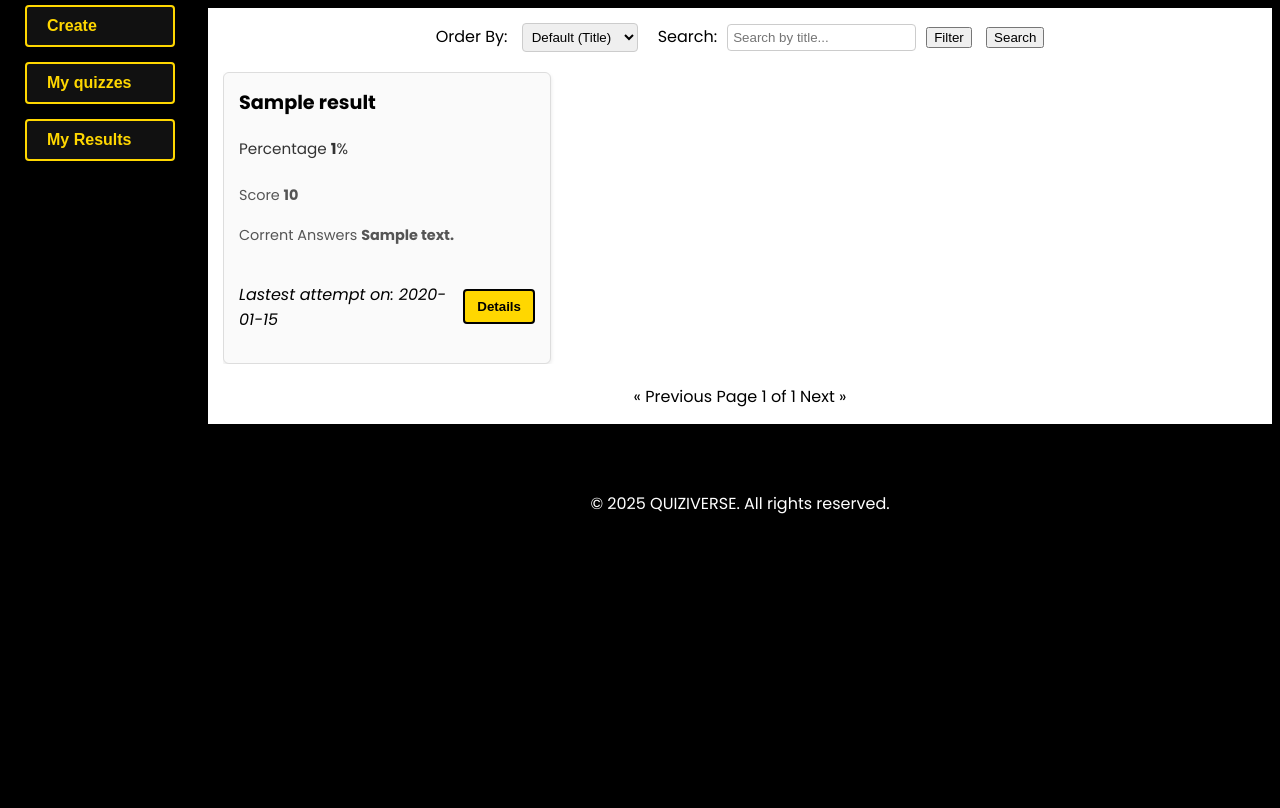
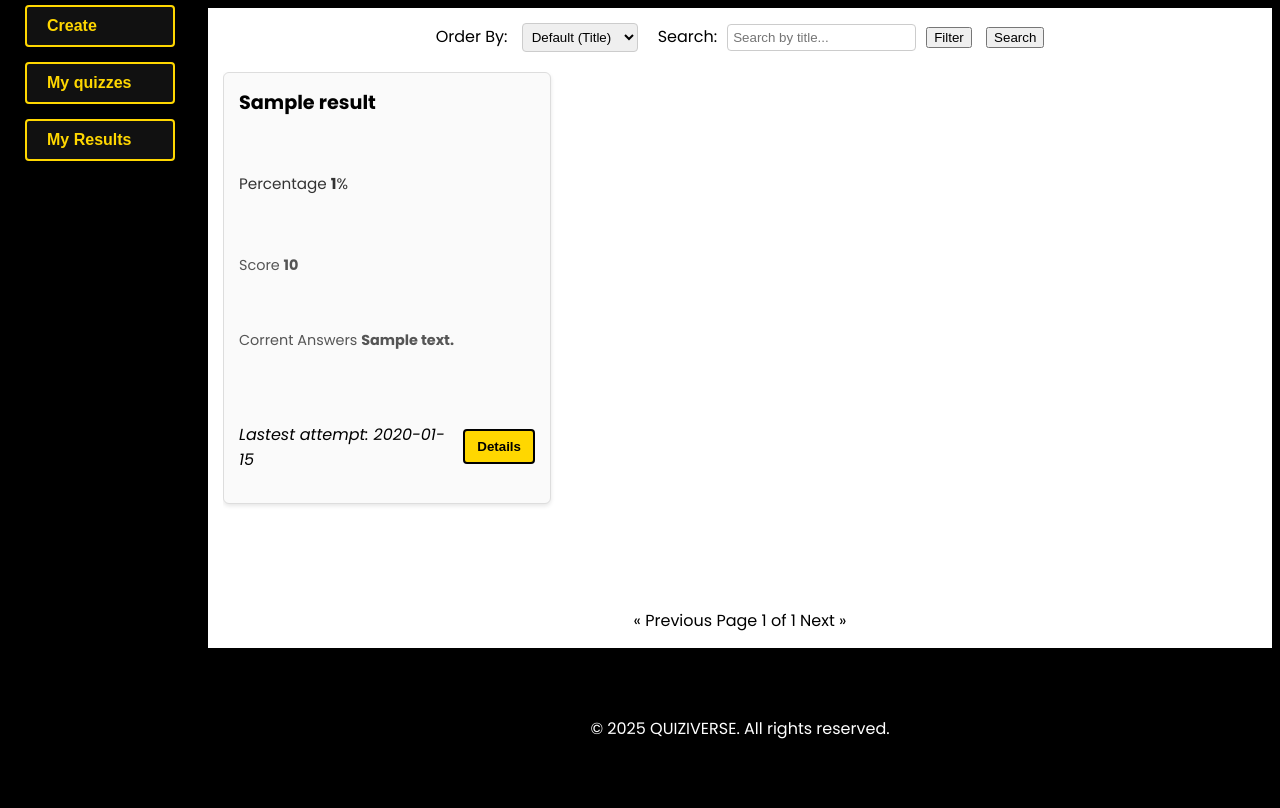
Before and after one commit to realWRC/quiziverse, a Flask app: page /myresults in a window 1280 px wide. Shown: the part 100-908 px from the top of the page. Before the commit the page ends 614 px from the top, so only its background shows below. Run offline with Flask 3, Linux system fonts and the light colour scheme; a user stored in the database is signed in; a database or web service that is not in the repository returns one stand-in record (values such as "Sample title").

Commit message:
Changed the size of the view port when the space taken by a number of items is less than the size of the view port

```diff
--- a/api/static/css/home.css
+++ b/api/static/css/home.css
@@ -93,6 +93,8 @@ nav a:hover {
   background-color: #fff;
   color: black;
   width: auto;
+  min-height: 80vh;
+  min-width: 70vw;
   margin-top: 100px;
   margin-left: 200px;
   margin-bottom: 10px;
@@ -161,6 +163,8 @@ nav a:hover {
 }
 
 .quiz-card-container .quiz-card {
+  max-width: 400px;
+  max-height: 400px;
   background-color: #fafafa;
   border: 1px solid #ddd;
   border-radius: 6px;
@@ -284,6 +288,9 @@ footer {
     grid-template-columns: repeat(3, 1fr);
     gap: 20px;
   }
+  .main-section {
+    min-width: 70%;
+  }
 }
 
 @media (max-width: 1100px) {
--- a/api/static/css/myresults.css
+++ b/api/static/css/myresults.css
@@ -1,4 +1,6 @@
 .quiz-card-container .result-card {
+  max-width: 400px;
+  max-height: 400px;
   background-color: #fafafa;
   border: 1px solid #ddd;
   border-radius: 6px;
@@ -7,6 +9,10 @@
   display: flex;
   flex-direction: column;
   justify-content: space-between;
+}
+
+.quiz-card-container .result-card .card-footing em {
+  padding-right: 10px;
 }
 
 .pagination-my-result {
--- a/api/templates/myresults.html
+++ b/api/templates/myresults.html
@@ -57,7 +57,7 @@
           <p class="quiz-meta">Score <strong>{{ result.user_score }}</strong></p>
           <p class="quiz-meta">Corrent Answers <strong>{{ result.correct_answers }}</strong></p>
           <div class="card-footing">
-            <p><em>Lastest attempt on: {{ result.latest_attempt.strftime('%Y-%m-%d %H:%M:%S') }}</em></p>
+            <p><em>Lastest attemp: {{ result.latest_attempt.strftime('%Y/%m/%d %H:%M') }}</em></p>
             <a href="{{ url_for('resultinfo', quiz_id=result.quiz_id) }}"><button class="take-quiz-btn">Details</button></a>
           </div>
         </div>
@@ -74,7 +74,7 @@
           <p class="quiz-meta">Score <strong>{{ result.user_score }}</strong></p>
           <p class="quiz-meta">Corrent Answers <strong>{{ result.correct_answers }}</strong></p>
           <div class="card-footing">
-            <p><em>Lastest attempt on: {{ result.latest_attempt.strftime('%Y-%m-%d %H:%M:%S') }}</em></p>
+            <p><em>Lastest attempt: {{ result.latest_attempt.strftime('%Y/%m/%d %H:%M') }}</em></p>
             <a href="{{ url_for('resultinfo', quiz_id=result.quiz_id) }}"><button class="take-quiz-btn">Details</button></a>
           </div>
         </div>
```
